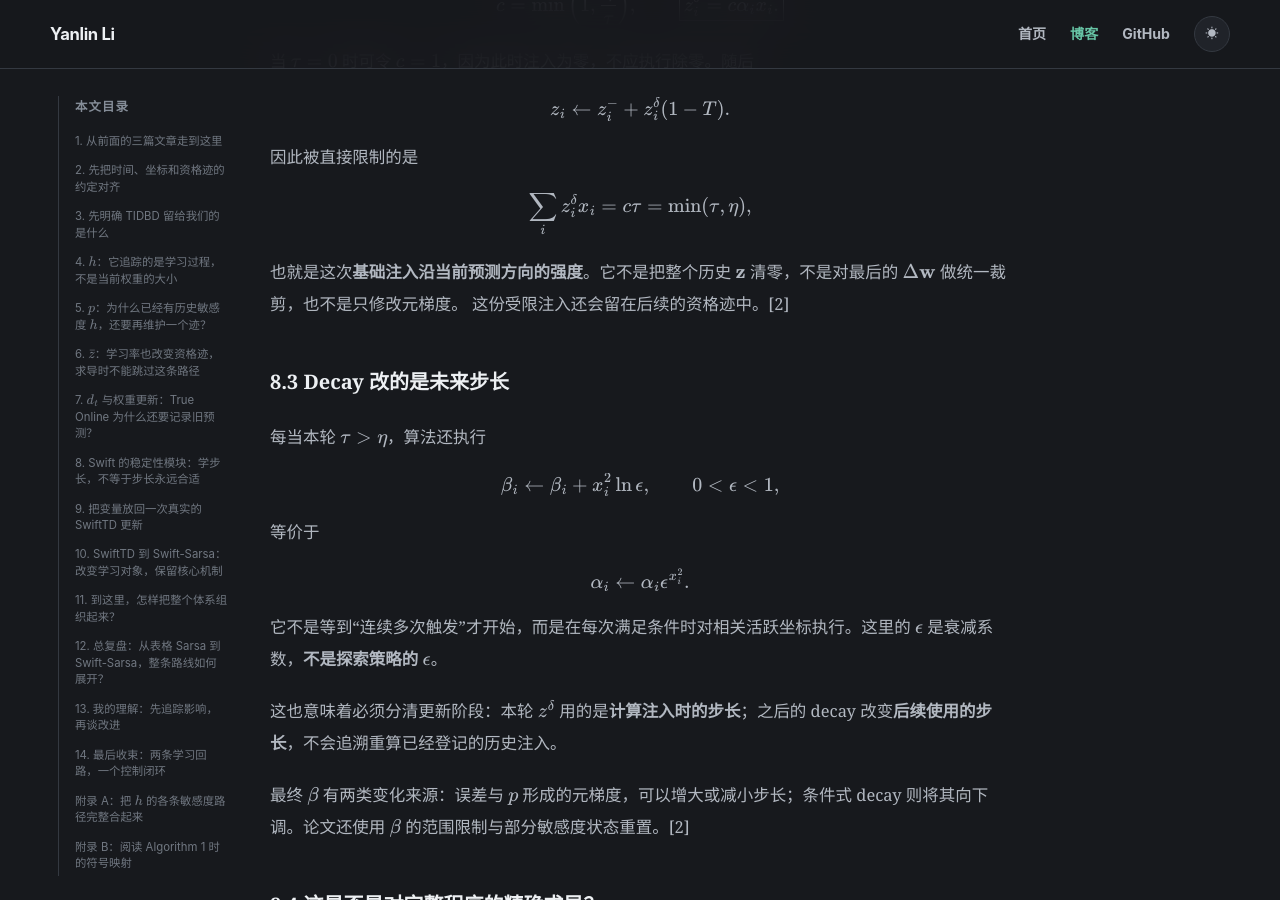
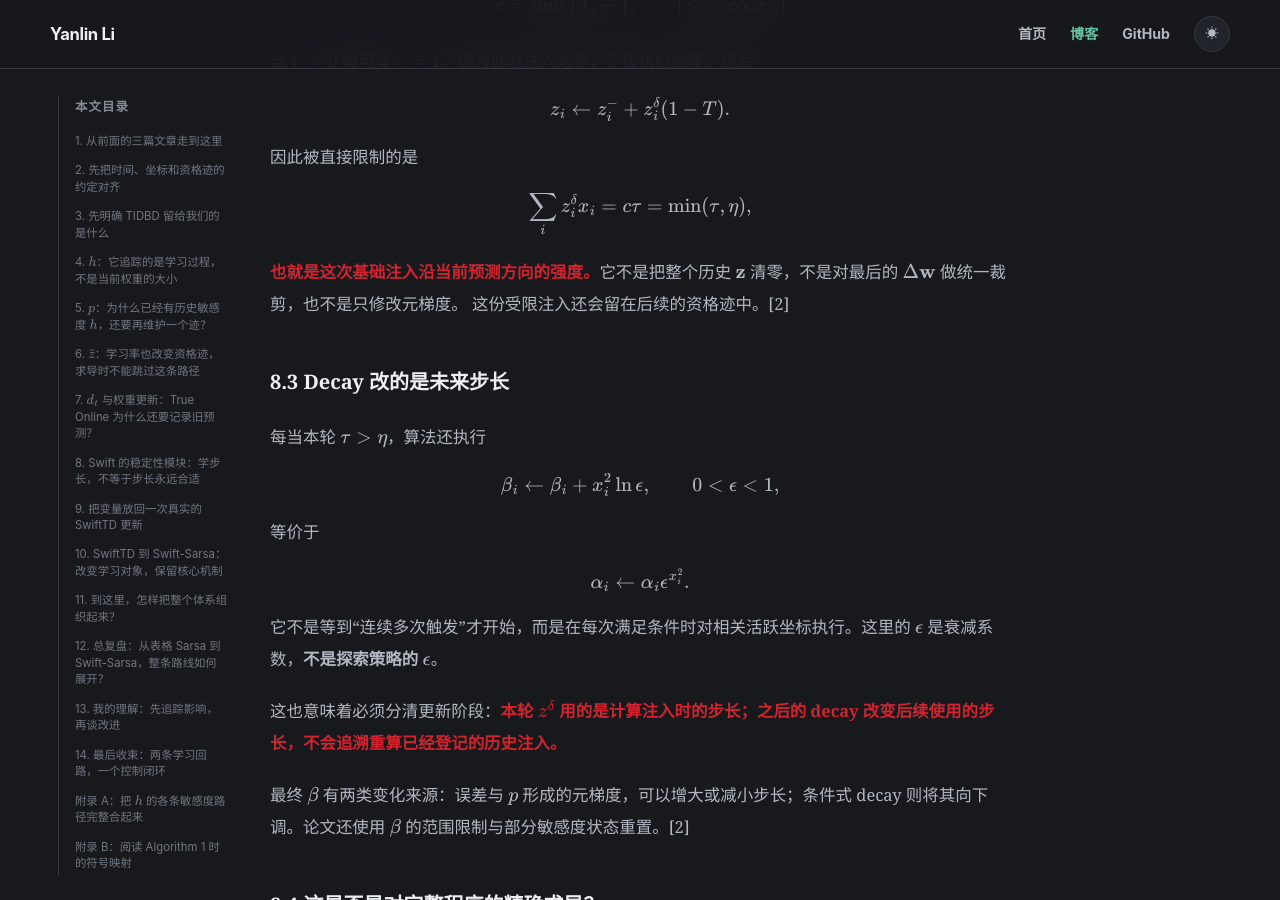
Before and after one commit to lylyl666/lylyl666.github.io, a Jekyll site: the page built from _posts/2026-10-08-from-tidbd-to-swifttd-and-swift-sarsa-overview.md, in a window 1280 px wide and 900 px high, scrolled down 14470 px. Built offline with Jekyll 4.4.1, drawn with Linux system fonts in a browser that asks for light colours; some of the changed text lies outside the part shown.

Commit message:
Update Swift post date and highlight key conclusions

```diff
--- a/_posts/2026-09-29-from-tidbd-to-swifttd-and-swift-sarsa-overview.md
+++ b/_posts/2026-10-08-from-tidbd-to-swifttd-and-swift-sarsa-overview.md
@@ -196,7 +196,7 @@ $$
 \approx x_{i,t}h_{i,t}.
 $$
 
-$h$ 是**权重敏感度**，$xh$ 才是**当前预测对步长参数的敏感度**。 $x_{i,t}h_{i,t}$ 是两个标量相乘；对整个向量而言，它对应逐元素乘积，不是把所有坐标相加成一个内积。
+<span style="color:#d1242f">$h$<strong> 是权重敏感度，</strong>$xh$<strong> 才是当前预测对步长参数的敏感度。</strong></span> $x_{i,t}h_{i,t}$ 是两个标量相乘；对整个向量而言，它对应逐元素乘积，不是把所有坐标相加成一个内积。
 
 例如 $h_i=0.1$，当前 $x_i=2$，则预测敏感度为 $0.2$。步长参数微增 $\varepsilon=0.01$，对应的局部预测差约为 $0.002$。如果当前 $x_i=0$，即使 $h_i\ne0$，该坐标也不直接影响这次预测。
 
@@ -273,7 +273,7 @@ p_{i,t}=\sum_{s=0}^{t}(\gamma\lambda)^{t-s}g_{i,s}
 }
 $$
 
-$p$ 保存的是**过去预测敏感度的加权和**；当前误差到来以后，才与 $p$ 相乘。 这就是从 forward view 转向 backward view 的核心。[2，附录 A.1]
+<span style="color:#d1242f">$p$<strong> 保存的是过去预测敏感度的加权和；当前误差到来以后，才与 </strong>$p$<strong> 相乘。</strong></span> 这就是从 forward view 转向 backward view 的核心。[2，附录 A.1]
 
 ### 5.3 $p$ 不是 TD error，也不是未来误差的预测
 
@@ -364,7 +364,7 @@ $$
 
 它最终进入 $h$ 的递推，而 $h$ 又生成新的预测敏感度、进入 $p$，最终影响步长。
 
-计算普通资格迹本身不需要 $\bar z$；对“使用该资格迹的学习过程”求**元梯度**，才需要它。 这是 $\bar z$ 与 $p$ 最本质的区别：前者补齐链式法则中的路径，后者累积不同时间的预测敏感度。
+<span style="color:#d1242f"><strong>计算普通资格迹本身不需要 </strong>$\bar z$<strong>；对“使用该资格迹的学习过程”求元梯度，才需要它。</strong></span> 这是 $\bar z$ 与 $p$ 最本质的区别：前者补齐链式法则中的路径，后者累积不同时间的预测敏感度。
 
 ### 6.2 为什么普通 TIDBD 没有同样的问题？
 
@@ -601,7 +601,7 @@ $$
 \sum_i z_i^{\delta}x_i=c\tau=\min(\tau,\eta),
 $$
 
-也就是这次**基础注入沿当前预测方向的强度**。它不是把整个历史 $\mathbf z$ 清零，不是对最后的 $\Delta\mathbf w$ 做统一裁剪，也不是只修改元梯度。 这份受限注入还会留在后续的资格迹中。[2]
+<span style="color:#d1242f"><strong>也就是这次基础注入沿当前预测方向的强度。</strong></span>它不是把整个历史 $\mathbf z$ 清零，不是对最后的 $\Delta\mathbf w$ 做统一裁剪，也不是只修改元梯度。 这份受限注入还会留在后续的资格迹中。[2]
 
 ### 8.3 Decay 改的是未来步长
 
@@ -620,7 +620,7 @@ $$
 
 它不是等到“连续多次触发”才开始，而是在每次满足条件时对相关活跃坐标执行。这里的 $\epsilon$ 是衰减系数，**不是探索策略的** $\epsilon$。
 
-这也意味着必须分清更新阶段：本轮 $z^\delta$ 用的是**计算注入时的步长**；之后的 decay 改变**后续使用的步长**，不会追溯重算已经登记的历史注入。
+这也意味着必须分清更新阶段：<span style="color:#d1242f"><strong>本轮 </strong>$z^\delta$<strong> 用的是计算注入时的步长；之后的 decay 改变后续使用的步长，不会追溯重算已经登记的历史注入。</strong></span>
 
 最终 $\beta$ 有两类变化来源：误差与 $p$ 形成的元梯度，可以增大或减小步长；条件式 decay 则将其向下调。论文还使用 $\beta$ 的范围限制与部分敏感度状态重置。[2]
 
@@ -705,7 +705,7 @@ $$
 =\tilde\delta_tz_{i,t}^a-d_tz_{i,t}^{\delta,a}.
 $$
 
-**同一个标量误差，经不同动作保留的历史迹分配更新。** 本轮没执行的动作，可能因为此前执行过、仍有非零迹而获得更新；这不是知道了“本轮改选它会得到什么”的反事实奖励。
+<span style="color:#d1242f"><strong>同一个标量误差，经不同动作保留的历史迹分配更新。</strong></span> 本轮没执行的动作，可能因为此前执行过、仍有非零迹而获得更新；这不是知道了“本轮改选它会得到什么”的反事实奖励。
 
 完成学习后，所有动作的旧迹衰减，但新基础注入只进入 $A_{t+1}$。例如，对 meta trace 可以写成
 
```
Also changed, not shown: other parts of _posts/2026-10-08-from-tidbd-to-swifttd-and-swift-sarsa-overview.md (+1 -1 lines), _posts/2026-09-18-from-true-online-to-idbd-tidbd.md (+5 -5 lines).
